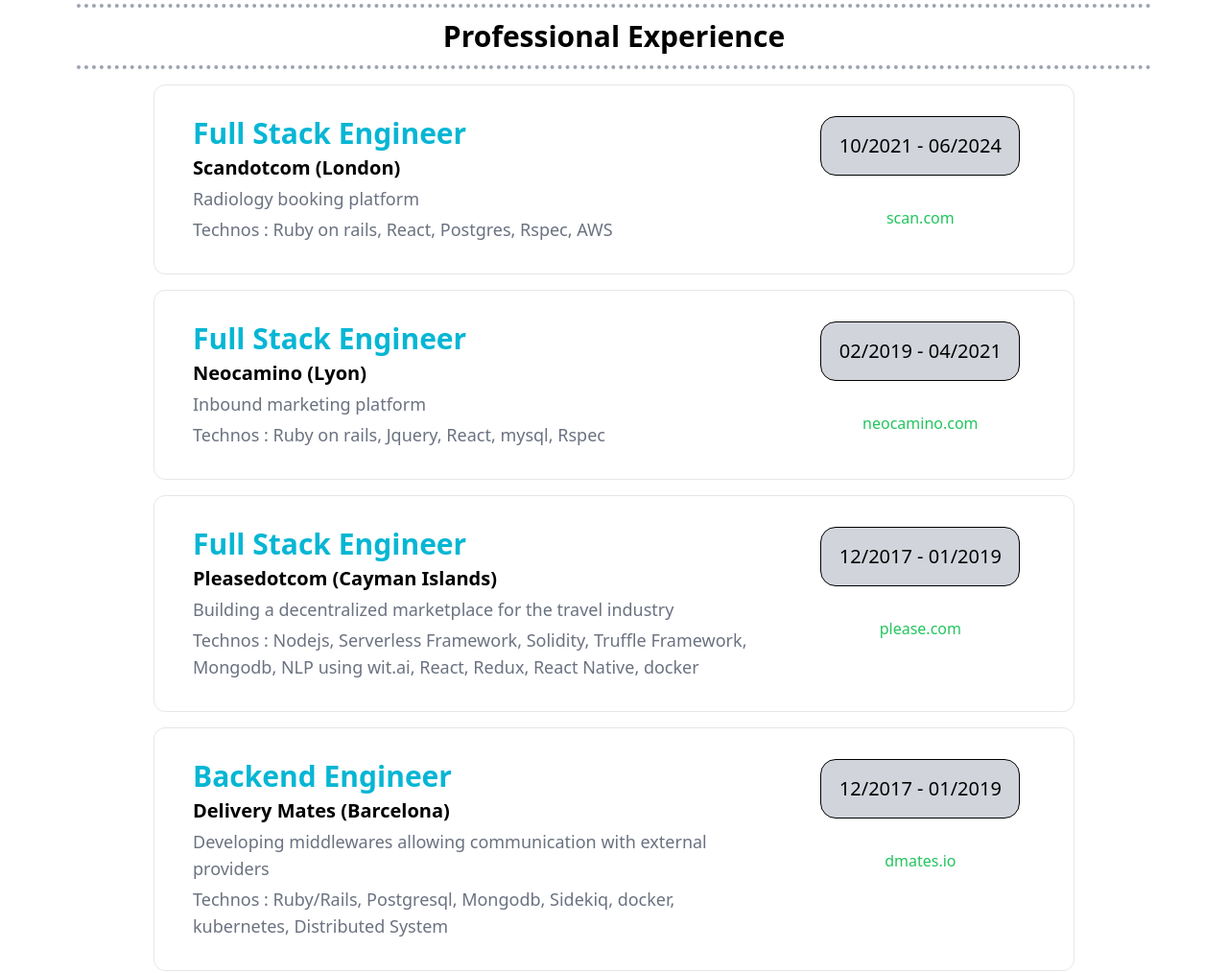
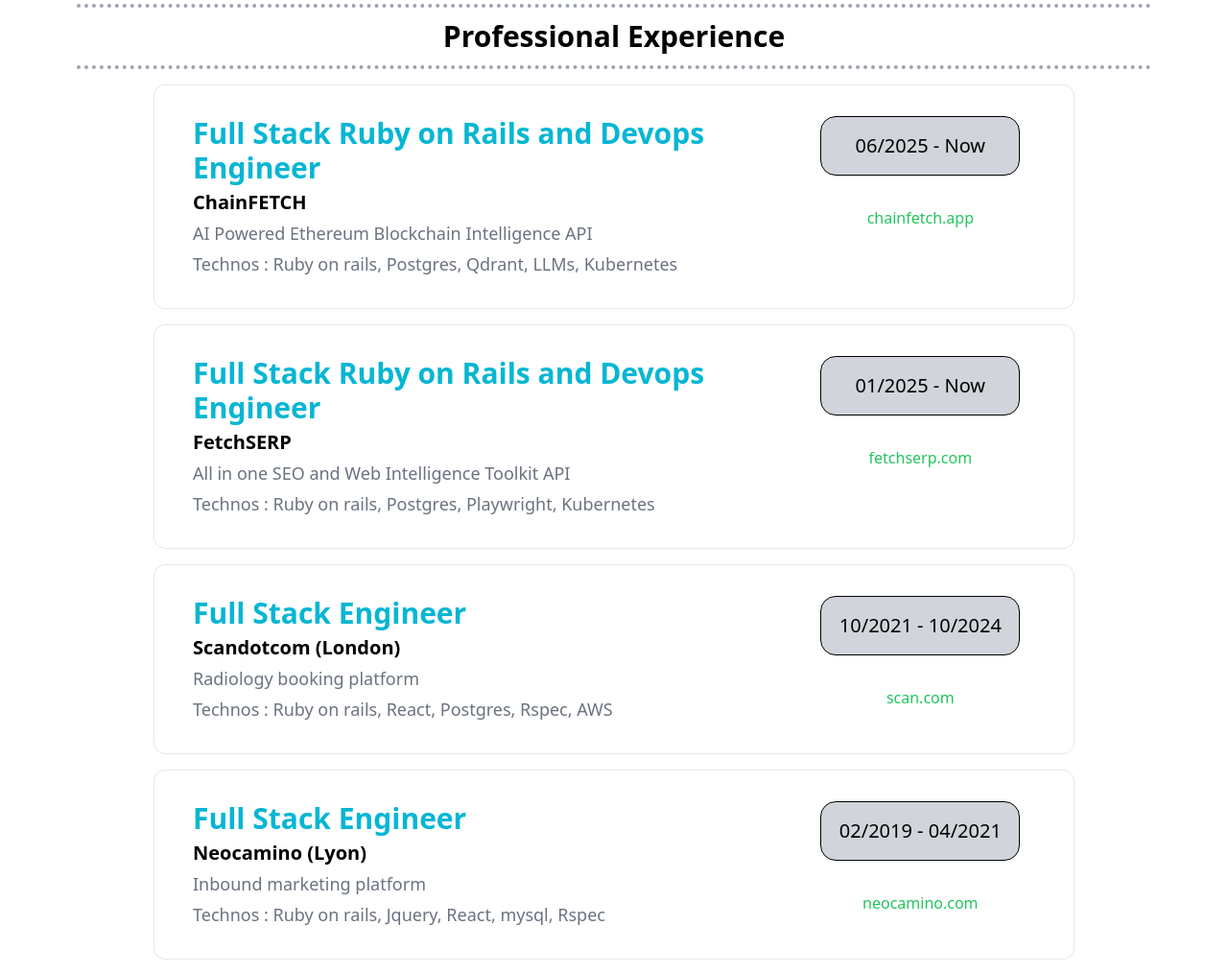
Before and after one commit to ducrouxolivier/curriculum, a plain HTML site: page index.html in a window 1280 px wide. Shown: the part 1160-2174 px from the top of the page at 96% size. Drawn offline with nearby package versions, Linux system fonts and the light colour scheme.

Commit message:
update 2025

```diff
--- a/index.html
+++ b/index.html
@@ -106,7 +106,7 @@
           <div class="p-4 ml-4 xl:h-32 mt-4 border border-gray-300 rounded-xl">
             <p class="text-cyan-500 text-2xl">Backend Frameworks :</p>
             <p class="text-gray-500 text-xl mt-2">
-              Ruby on Rails, Nodejs, Flask, ExpressJS, Serverless Framework
+              Ruby on Rails, Expressjs, Flask, Serverless Framework
             </p>
           </div>
           <div class="p-4 ml-4 xl:h-32 mt-4 border border-gray-300 rounded-xl">
@@ -141,8 +141,8 @@
               System Administration and Devops :
             </p>
             <p class="text-gray-500 text-xl mt-2">
-              Strong Linux knowledge, Docker, Kubernetes, Heroku, GCP, AWS,
-              Proxmox, Capistrano
+              Strong Linux knowledge, Docker, Kubernetes, GCP, AWS,
+              Proxmox, Capistrano, Kamal
             </p>
           </div>
           <div class="p-4 ml-4 xl:h-32 mt-4 border border-gray-300 rounded-xl">
@@ -150,7 +150,7 @@
               Frontend Frameworks and Libraries :
             </p>
             <p class="text-gray-500 text-xl mt-2">
-              JQuery, React/Redux, AngularJS, Angular
+              JQuery, React, Angular, Stimulus
             </p>
           </div>
           <div class="p-4 ml-4 xl:h-32 mt-4 border border-gray-300 rounded-xl">
@@ -162,7 +162,7 @@
           <div class="p-4 ml-4 xl:h-32 mt-4 border border-gray-300 rounded-xl">
             <p class="text-cyan-500 text-2xl">Databases and Datastore :</p>
             <p class="text-gray-500 text-xl mt-2">
-              Postgresql, MongoDB, Mysql, Redis
+              Postgresql, MongoDB, Mysql, Redis, Qdrant
             </p>
           </div>
           <div class="p-4 ml-4 xl:h-32 mt-4 border border-gray-300 rounded-xl">
@@ -191,6 +191,80 @@
           <div class="col-span-8">
             <div class="pt-2 pb-6 xl:py-8 pl-10">
               <h3 class="text-3xl font-bold text-cyan-500">
+                Full Stack Ruby on Rails and Devops Engineer
+              </h3>
+              <h4 class="text-xl font-semibold mt-1">ChainFETCH</h4>
+              <p class="text-gray-500 text-lg mt-1">
+                AI Powered Ethereum Blockchain Intelligence API
+              </p>
+              <p class="text-gray-500 text-lg mt-1">
+                Technos : Ruby on rails, Postgres, Qdrant, LLMs, Kubernetes
+              </p>
+            </div>
+          </div>
+          <div class="col-span-4">
+            <div class="pt-8 pb-4 xl:p-8 flex justify-center">
+              <p
+                class="bg-gray-300 text-black rounded-2xl w-52 text-xl text-center p-4 border border-black"
+              >
+                06/2025 - Now
+              </p>
+            </div>
+            <a
+              class="flex justify-center text-green-500"
+              href="https://www.chainfetch.app/"
+              target="_blank"
+              >chainfetch.app</a
+            >
+          </div>
+        </div>
+      </div>
+    </section>
+    <section class="my-4">
+      <div class="px-8 xl:px-20">
+        <div
+          class="flex flex-col-reverse xl:grid xl:grid-cols-12 border border-gray-200 rounded-xl"
+        >
+          <div class="col-span-8">
+            <div class="pt-2 pb-6 xl:py-8 pl-10">
+              <h3 class="text-3xl font-bold text-cyan-500">
+                Full Stack Ruby on Rails and Devops Engineer
+              </h3>
+              <h4 class="text-xl font-semibold mt-1">FetchSERP</h4>
+              <p class="text-gray-500 text-lg mt-1">
+                All in one SEO and Web Intelligence Toolkit API
+              </p>
+              <p class="text-gray-500 text-lg mt-1">
+                Technos : Ruby on rails, Postgres, Playwright, Kubernetes
+              </p>
+            </div>
+          </div>
+          <div class="col-span-4">
+            <div class="pt-8 pb-4 xl:p-8 flex justify-center">
+              <p
+                class="bg-gray-300 text-black rounded-2xl w-52 text-xl text-center p-4 border border-black"
+              >
+                01/2025 - Now
+              </p>
+            </div>
+            <a
+              class="flex justify-center text-green-500"
+              href="https://www.fetchserp.com/"
+              target="_blank"
+              >fetchserp.com</a
+            >
+          </div>
+        </div>
+      </div>
+    </section>
+    <section class="my-4">
+      <div class="px-8 xl:px-20">
+        <div
+          class="flex flex-col-reverse xl:grid xl:grid-cols-12 border border-gray-200 rounded-xl"
+        >
+          <div class="col-span-8">
+            <div class="pt-2 pb-6 xl:py-8 pl-10">
+              <h3 class="text-3xl font-bold text-cyan-500">
                 Full Stack Engineer
               </h3>
               <h4 class="text-xl font-semibold mt-1">Scandotcom (London)</h4>
@@ -207,7 +281,7 @@
               <p
                 class="bg-gray-300 text-black rounded-2xl w-52 text-xl text-center p-4 border border-black"
               >
-                10/2021 - 06/2024
+                10/2021 - 10/2024
               </p>
             </div>
             <a
@@ -717,7 +791,7 @@
           >
             <div class="col-span-8">
               <div class="py-8 pl-8">
-                <h3 class="text-3xl font-bold text-cyan-500">Autodidact</h3>
+                <h3 class="text-3xl font-bold text-cyan-500">Self-taught</h3>
                 <p class="text-gray-500 text-lg mt-1"></p>
               </div>
             </div>
```
